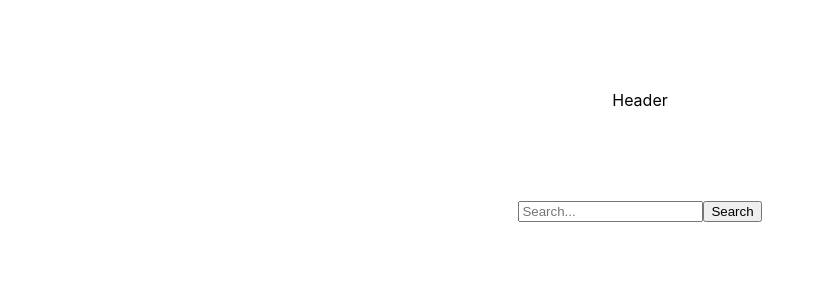
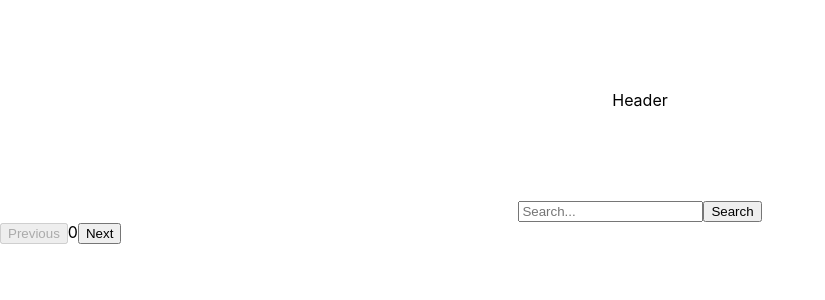
Before and after one commit to ShaneUP1/rtssolutions, a React (Create React App) app: page / in a window 1280 px wide. Shown: the top 300 px of the page, without its empty margins (0-825 px from the left). Built offline with nearby package versions, Linux system fonts and the light colour scheme.

Commit message:
adds pagination with disabled functionality

```diff
--- a/src/pages/searchPage.jsx
+++ b/src/pages/searchPage.jsx
@@ -1,29 +1,53 @@
-import React from 'react';
-import { useState } from 'react';
+import React, { Fragment, useState } from 'react';
+
 import SearchInput from '../inputs/searchInput';
+import Paginator from '../paginations/paginator';
 
 import './searchPage.css';
 
 const SearchPage = () => {
-  const [data, setData] = useState([]);
+  const [data, setData] = useState({});
+  const [page, setPage] = useState(0);
 
-  const handleSearchTermSubmit = (searchTerm) => {
-    fetch(`http://hn.algolia.com/api/v1/search?query=${searchTerm}`)
+  const fetchData = (queryParam) => {
+    if (typeof queryParam === 'string') {
+      fetch(`http://hn.algolia.com/api/v1/search?query=${queryParam}`)
         .then((response) => response.json())
-    .then((fetchedData) => setData(fetchedData.hits));
-  };
+        .then((fetchedData) => {
+          setData(fetchedData);
+          setPage(fetchedData.page + 1);
+        });
+    } else {
+      // if queryParam is not a string then it's a page change
+      fetch(`http://hn.algolia.com/api/v1/search?page=${queryParam}`)
+        .then((response) => response.json())
+        .then((fetchedData) => {
+          setData(fetchedData);
+          setPage(fetchedData.page);
+        });
+    }
+  }
+  console.log(data.nbPages);
 
   return (
     <div>
-      <SearchInput handleSearchTermSubmit={handleSearchTermSubmit}/>
+      <SearchInput handleSearchTermSubmit={fetchData} />
+      <Paginator
+        isLastPage={page === data.nbPages - 1}
+        currentPage={page}
+        pageChangeHandler={fetchData}
+      />
       <ul>
         {
-          data.map((hit) => {
+          data.hits && data.hits.map((hit) => {
+            if (hit.url && hit.title) {
               return (
                 <li key={hit.objectID}>
                   <a href={`${hit.url}`}>{hit.title}</a>
                 </li>
               )
+            }
+            return <Fragment />;
           })
         }
       </ul>
--- /dev/null
+++ b/src/paginations/paginator.jsx
@@ -0,0 +1,31 @@
+import React from 'react';
+
+const Paginator = ({
+  currentPage,
+  pageChangeHandler,
+  isLastPage
+}) => {
+  return (
+    <span>
+      <button
+        disabled={currentPage === 0}
+        onClick={() => {
+          pageChangeHandler(currentPage - 1);
+        }}
+      >
+        Previous
+      </button>
+      {currentPage}
+      <button
+        disabled={isLastPage}
+        onClick={() => {
+          pageChangeHandler(currentPage + 1);
+        }}
+      >
+        Next
+      </button>
+    </span>
+  )
+}
+
+export default Paginator;
```
Lines whose indentation alone changed are shown as unchanged.
